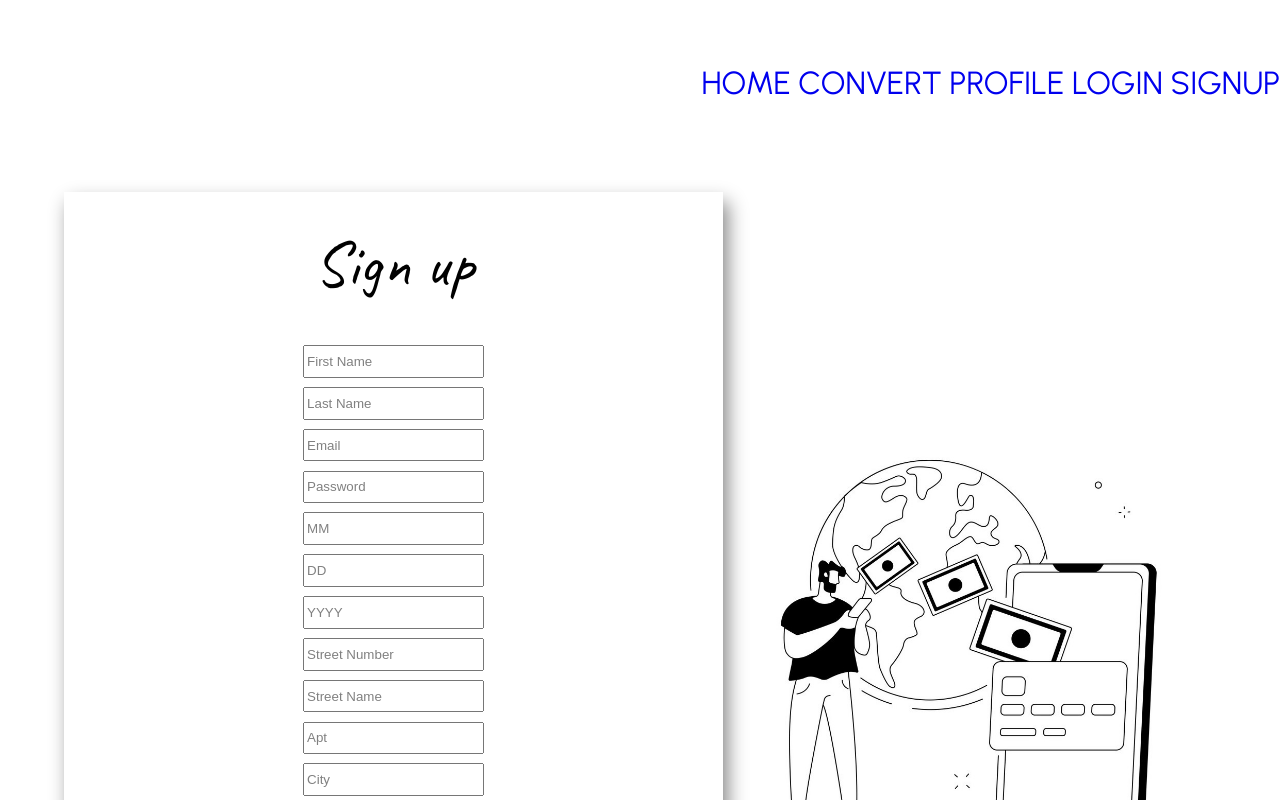
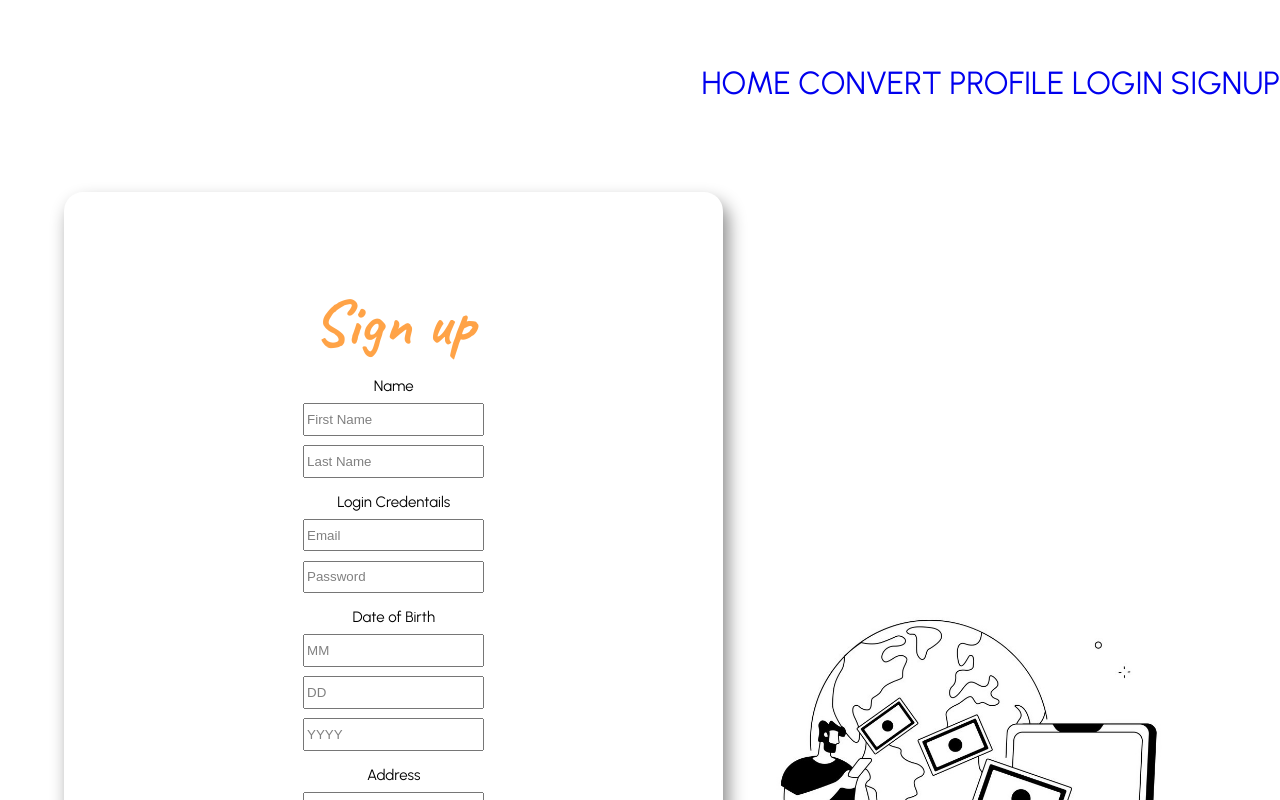
Before and after one commit to omtmana/currency-converter, a React (Create React App) app in the folder client/: page /signup in a window 1280 px wide. Shown: the top 800 px of the page. Built offline with nearby package versions, Linux system fonts and the light colour scheme; no server answers; a web font is replaced by a local one.

Commit message:
night commit

```diff
--- a/client/src/components/ProfileContainer.js
+++ b/client/src/components/ProfileContainer.js
@@ -1,9 +1,9 @@
 
 const ProfileContainer = ({user}) => {
-   const {first_name} = user
+   const {name, country} = user
    return(
       <div>
-         <p> {first_name}</p>
+
       </div>
    )
 }
--- a/client/src/pages/Login.js
+++ b/client/src/pages/Login.js
@@ -1,5 +1,4 @@
 import '../styles/Login.css'
-import '../styles/Button.css'
 import { useState } from 'react'
 
 const Login = ({ setUser }) => {
@@ -35,7 +34,7 @@ const Login = ({ setUser }) => {
    return (
       <div className="login">
          <div className='login-form'>
-            <p style={{ fontSize: "2.2em", fontFamily: "Caveat", fontWeight: "900" }} > Login </p>
+            <h1 style={{ fontSize: "2.2em", fontFamily: "Caveat", fontWeight: "900" }} > Login </h1>
             <form>
                <div>
                <input type='text'
--- a/client/src/pages/Profile.js
+++ b/client/src/pages/Profile.js
@@ -1,4 +1,5 @@
 import ProfileContainer from "../components/ProfileContainer";
+import '../styles/Profile.css'
 
 const Profile = ({ user }) => {
    return (
--- a/client/src/pages/Signup.js
+++ b/client/src/pages/Signup.js
@@ -48,8 +48,9 @@ const Signup = ({ setUser }) => {
          <div className="form-signup-main-container">
             <form onSubmit={handleSubmit}>
                <div className="form-signup-name">
-                  <p> <span style={{ fontFamily: 'Caveat', fontSize: '2em'}}>Sign up</span></p>
+                  <h1> <span style={{ fontFamily: 'Caveat', fontSize: '1em', color: '#FFA347'}}>Sign up</span></h1>
                   <div>
+                     <p>  Name </p>
                      <input
                         type='text'
                         placeholder="First Name"
@@ -70,6 +71,7 @@ const Signup = ({ setUser }) => {
                {/* <br></br> */}
                <div className="form-signup-login">
                   <div>
+                     <p> Login Credentails </p>
                      <input
                         type='text'
                         placeholder='Email'
@@ -86,6 +88,7 @@ const Signup = ({ setUser }) => {
                </div>
                <div className="form-signup-dob">
                   <div>
+                     <p> Date of Birth</p>
                      <input
                         type='text'
                         placeholder='MM'
@@ -112,6 +115,7 @@ const Signup = ({ setUser }) => {
                </div>
                <div className="form-signup-address">
                   <div>
+                     <p> Address </p>
                      <input
                         type='text'
                         placeholder='Street Number'
--- a/client/src/styles/Login.css
+++ b/client/src/styles/Login.css
@@ -1,5 +1,4 @@
 .login {
-   /* border: 2px solid red; */
    display: flex;
    flex-direction: column;
    align-items: center;
@@ -12,12 +11,13 @@
    width: 15em;
    padding-bottom: 5em;
    border-radius: 1em;
-   /* color: red */
+   box-shadow: 5px 10px 18px #88888861;
 }
 
 .login-email {
    height: 3em;
    width: 17em;
+   margin-bottom: .25em;
 }
 
 ::placeholder {
@@ -27,6 +27,10 @@
 .login-password {
    height: 3em;
    width: 17em;
+}
+
+form {
+   margin-top: 1.5em;
 }
 
 .login-submit-button {
--- a/client/src/styles/SignUp.css
+++ b/client/src/styles/SignUp.css
@@ -1,24 +1,19 @@
 .signup {
    display: flex;
-   /* border: 2px solid red; */
    margin: 2em;
-   /* justify-content: center; */
 }
 
 .form-signup-main-container {
-   /* border: 2px solid pink; */
    width: 40em;
    display: flex;
    justify-content: center;
    box-shadow: 5px 10px 18px #888888;
-   /* padding-left: 2em; */
-   /* align-items: left; */
+   border-radius: .60em;
 }
 
 input {
    height: 2em;
    width: 13em;
-
 }
 
 button {
@@ -37,13 +32,18 @@ button {
    width: 2em;
 } */
 
+h1 {
+   margin-bottom: -1px;
+}
+
 img {
-   padding-top: 7em;
+   padding-top: 12em;
    max-width: 100%;
    z-index: -1;
    position: relative;
 }
 
 p {
-   /* color: red; */
+   font-size: 15px;
+   margin-bottom: -1px;
 }
```
Also changed, not shown: client/src/styles/Profile.css (added).
